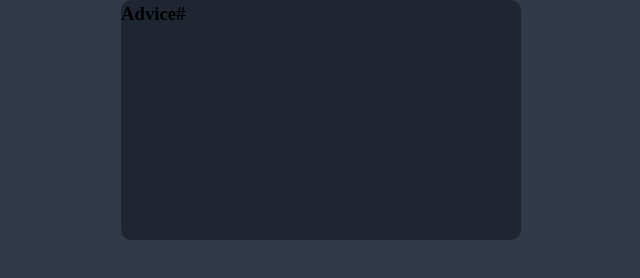
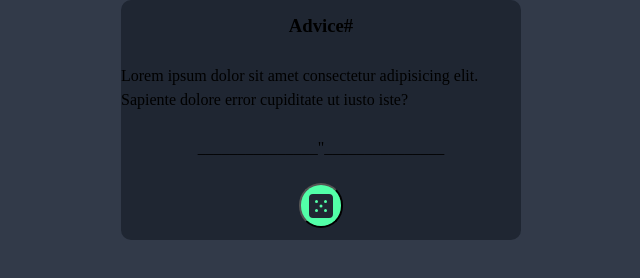
Before and after one commit to drxnn/advice-generator, a plain HTML site: page index.html in a window 1280 px wide. Shown: the whole page, without its empty margins (319-959 px from the left). Drawn offline with Linux system fonts and the light colour scheme.

Commit message:
some style

```diff
--- a/index.html
+++ b/index.html
@@ -19,6 +19,19 @@
     <section class="main">
       <section class="container">
         <h1>Advice#</h1>
+        <p>
+          Lorem ipsum dolor sit amet consectetur adipisicing elit. Sapiente
+          dolore error cupiditate ut iusto iste?
+        </p>
+        <span>_______________"_______________</span>
+        <button class="btn" type="button">
+          <svg width="24" height="24" xmlns="http://www.w3.org/2000/svg">
+            <path
+              d="M20 0H4a4.005 4.005 0 0 0-4 4v16a4.005 4.005 0 0 0 4 4h16a4.005 4.005 0 0 0 4-4V4a4.005 4.005 0 0 0-4-4ZM7.5 18a1.5 1.5 0 1 1 0-3 1.5 1.5 0 0 1 0 3Zm0-9a1.5 1.5 0 1 1 0-3 1.5 1.5 0 0 1 0 3Zm4.5 4.5a1.5 1.5 0 1 1 0-3 1.5 1.5 0 0 1 0 3Zm4.5 4.5a1.5 1.5 0 1 1 0-3 1.5 1.5 0 0 1 0 3Zm0-9a1.5 1.5 0 1 1 0-3 1.5 1.5 0 0 1 0 3Z"
+              fill="#202733"
+            />
+          </svg>
+        </button>
       </section>
     </section>
   </body>
--- a/main.css
+++ b/main.css
@@ -68,9 +68,25 @@ h6 {
 }
 
 .container {
+  display: flex;
+  flex-direction: column;
+  align-items: center;
+  justify-content: space-around;
   border-radius: 10px;
   background-color: hsl(218, 23%, 16%);
   width: 25rem;
   height: 15rem;
   margin: auto auto;
 }
+
+/* BUTTON STYLE: */
+
+.btn {
+  background-color: hsl(150, 100%, 66%);
+  display: flex;
+  justify-content: center;
+  align-items: center;
+  width: 2.8rem;
+  height: 2.8rem;
+  border-radius: 50%;
+}
```
